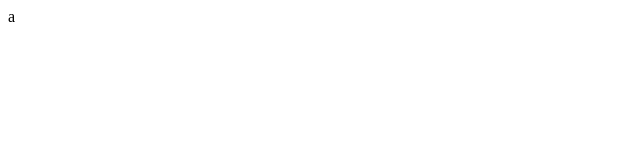
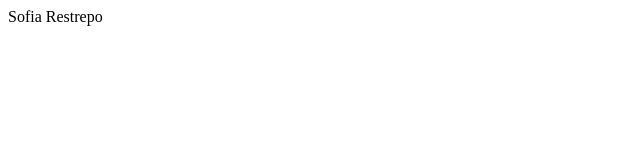
Before and after one commit to sofyrestre/analisis10b, a plain HTML site: page index.html in a window 1280 px wide. Shown: the whole page, without its empty margins (0-640 px from the left). Drawn offline with Linux system fonts and the light colour scheme.

Commit message:
Sofia Restrepo

```diff
--- a/index.html
+++ b/index.html
@@ -7,8 +7,6 @@
     <title>Document</title>
 </head>
 <body>
-    <!-- hola -->
-    <!-- astroperros -->
-    a
+    Sofia Restrepo
 </body>
 </html>
```
